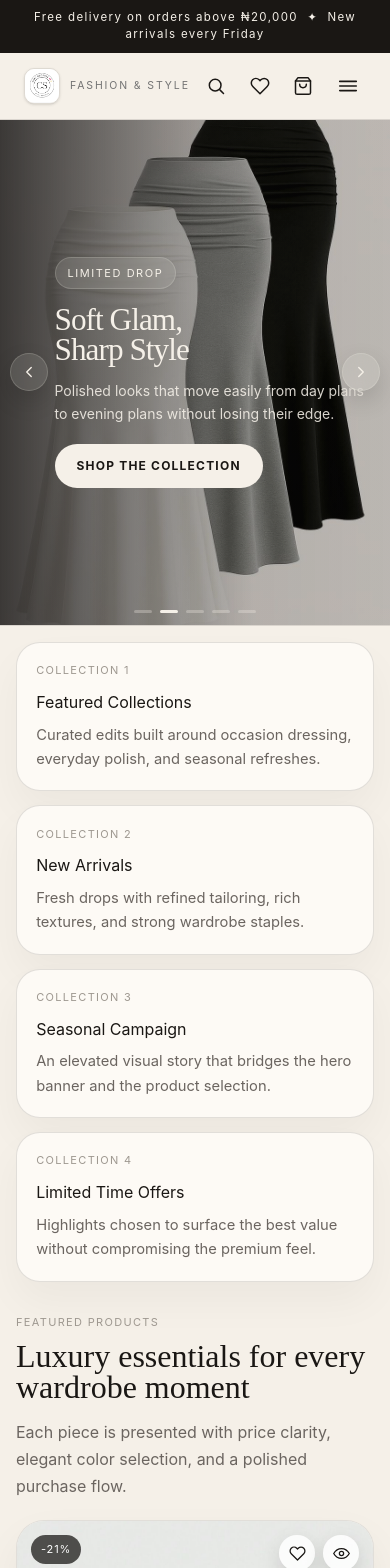
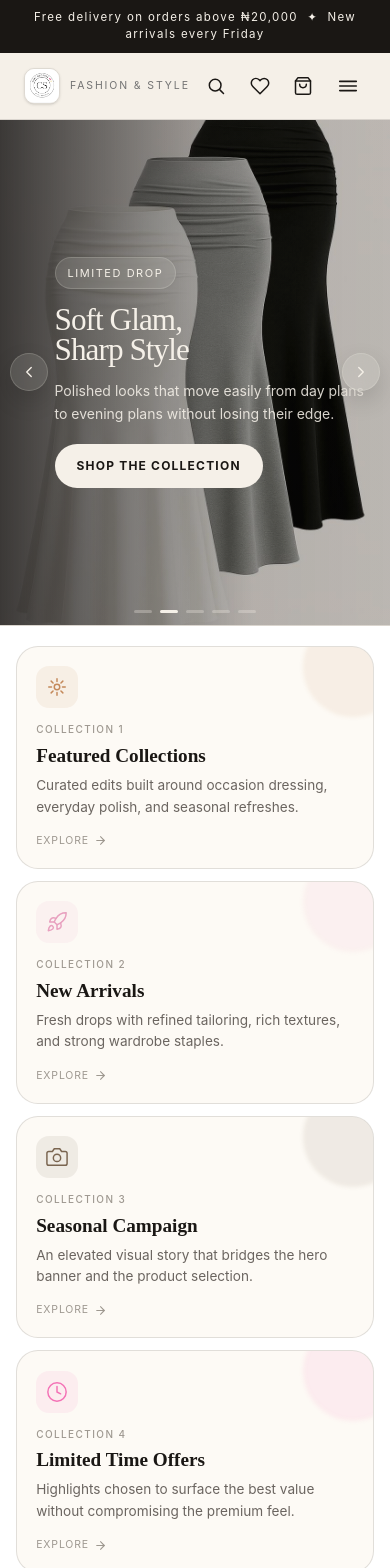
Before and after one commit to mubarak-cod/chicshoppae, a Next.js app: page /shop in a window 390 px wide. Shown: the top 1568 px of the page. Built offline with nearby package versions, Linux system fonts and the light colour scheme.

Commit message:
updated code

```diff
--- a/app/shop/page.jsx
+++ b/app/shop/page.jsx
@@ -1,14 +1,15 @@
 import ShopHero from "@/components/shop/ShopHero";
+import ProductGrid from "@/components/shop/ProductGrid";
 import PromoSection from "@/components/shop/PromoSection";
-import ProductGrid from "@/components/shop/ProductGrid";
-import products from "@/data/products.json";
-
+import products  from "@/data/products.json";
 export default function ShopPage() {
   return (
-    <>
+    <main className="min-h-screen bg-white">
       <ShopHero />
+
       <PromoSection />
+
       <ProductGrid products={products} />
-    </>
+    </main>
   );
 }
--- a/components/shop/PromoSection.jsx
+++ b/components/shop/PromoSection.jsx
@@ -6,62 +6,186 @@ const promos = [
   {
     title: "Featured Collections",
     text: "Curated edits built around occasion dressing, everyday polish, and seasonal refreshes.",
+    icon: "sparkles",
+    accent: "#C4895A",
   },
   {
     title: "New Arrivals",
     text: "Fresh drops with refined tailoring, rich textures, and strong wardrobe staples.",
+    icon: "rocket",
+    accent: "#E8A0BF",
   },
   {
     title: "Seasonal Campaign",
     text: "An elevated visual story that bridges the hero banner and the product selection.",
+    icon: "camera",
+    accent: "#7A6550",
   },
   {
     title: "Limited Time Offers",
     text: "Highlights chosen to surface the best value without compromising the premium feel.",
+    icon: "clock",
+    accent: "#F472B6",
   },
 ];
+
+const icons = {
+  sparkles: (
+    <svg width="22" height="22" viewBox="0 0 24 24" fill="none" stroke="currentColor" strokeWidth="1.6" strokeLinecap="round" strokeLinejoin="round">
+      <path d="M12 3v3M12 18v3M3 12h3M18 12h3M5.6 5.6l2.1 2.1M16.3 16.3l2.1 2.1M5.6 18.4l2.1-2.1M16.3 7.7l2.1-2.1" />
+      <circle cx="12" cy="12" r="3" />
+    </svg>
+  ),
+  rocket: (
+    <svg width="22" height="22" viewBox="0 0 24 24" fill="none" stroke="currentColor" strokeWidth="1.6" strokeLinecap="round" strokeLinejoin="round">
+      <path d="M4.5 16.5c-1.5 1.26-2 5-2 5s3.74-.5 5-2c.71-.84.7-2.13-.09-2.91a2.18 2.18 0 0 0-2.91-.09z" />
+      <path d="M12 15l-3-3a22 22 0 0 1 2-3.95A12.88 12.88 0 0 1 22 2c0 2.72-.78 7.5-6 11a22.35 22.35 0 0 1-4 2z" />
+      <path d="M9 12H4s.55-3.03 2-4c1.62-1.08 5 0 5 0" />
+      <path d="M12 15v5s3.03-.55 4-2c1.08-1.62 0-5 0-5" />
+    </svg>
+  ),
+  camera: (
+    <svg width="22" height="22" viewBox="0 0 24 24" fill="none" stroke="currentColor" strokeWidth="1.6" strokeLinecap="round" strokeLinejoin="round">
+      <path d="M23 19a2 2 0 0 1-2 2H3a2 2 0 0 1-2-2V8a2 2 0 0 1 2-2h4l2-3h6l2 3h4a2 2 0 0 1 2 2z" />
+      <circle cx="12" cy="13" r="4" />
+    </svg>
+  ),
+  clock: (
+    <svg width="22" height="22" viewBox="0 0 24 24" fill="none" stroke="currentColor" strokeWidth="1.6" strokeLinecap="round" strokeLinejoin="round">
+      <circle cx="12" cy="12" r="10" />
+      <polyline points="12 6 12 12 16 14" />
+    </svg>
+  ),
+};
 
 export default function PromoSection() {
   return (
     <section className="promo-section">
       <style>{`
         .promo-section {
-          padding: clamp(1.25rem, 3vw, 2rem) clamp(1rem, 4vw, 3rem) 0;
+          padding: clamp(1.5rem, 3vw, 2.5rem) clamp(1rem, 4vw, 3rem) 0;
         }
 
         .promo-shell {
           display: grid;
           grid-template-columns: repeat(4, minmax(0, 1fr));
-          gap: 14px;
+          gap: 16px;
         }
 
         .promo-card {
-          padding: 1.2rem;
-          border-radius: 24px;
-          border: 1px solid var(--border);
-          background: var(--bg-card);
-          box-shadow: 0 20px 40px rgba(0, 0, 0, 0.04);
-          min-height: 140px;
+          position: relative;
+          padding: 1.4rem 1.3rem;
+          border-radius: 22px;
+          border: 0.5px solid var(--border, rgba(26,23,20,0.1));
+          background: var(--bg-card, #FDFAF5);
+          min-height: 168px;
+          overflow: hidden;
+          cursor: default;
+          display: flex;
+          flex-direction: column;
+        }
+
+        /* Soft decorative blob behind icon */
+        .promo-blob {
+          position: absolute;
+          top: -30px;
+          right: -30px;
+          width: 100px;
+          height: 100px;
+          border-radius: 50%;
+          opacity: 0.10;
+          filter: blur(2px);
+          transition: transform 0.5s cubic-bezier(0.22,1,0.36,1), opacity 0.4s;
+        }
+
+        .promo-card:hover .promo-blob {
+          transform: scale(1.5);
+          opacity: 0.16;
+        }
+
+        .promo-icon {
+          width: 42px;
+          height: 42px;
+          border-radius: 13px;
+          display: flex;
+          align-items: center;
+          justify-content: center;
+          margin-bottom: 0.9rem;
+          position: relative;
+          z-index: 1;
+          flex-shrink: 0;
+          transition: transform 0.35s cubic-bezier(0.34,1.56,0.64,1);
+        }
+
+        .promo-card:hover .promo-icon {
+          transform: rotate(-6deg) scale(1.08);
         }
 
         .promo-kicker {
-          font-size: 11px;
+          font-size: 10px;
           text-transform: uppercase;
-          letter-spacing: 0.12em;
-          color: var(--text-muted);
-          margin-bottom: 0.7rem;
+          letter-spacing: 0.14em;
+          color: var(--text-muted, #9E9890);
+          margin-bottom: 0.4rem;
+          position: relative;
+          z-index: 1;
+          font-weight: 500;
         }
 
         .promo-title {
-          font-size: 1rem;
-          margin-bottom: 0.55rem;
-          color: var(--text-primary);
+          font-family: 'Cormorant Garamond', serif;
+          font-size: 1.2rem;
+          font-weight: 600;
+          margin-bottom: 0.5rem;
+          color: var(--text-primary, #1A1714);
+          position: relative;
+          z-index: 1;
+          line-height: 1.2;
         }
 
         .promo-text {
-          font-size: 0.92rem;
-          line-height: 1.65;
-          color: var(--text-secondary);
+          font-size: 0.85rem;
+          line-height: 1.6;
+          color: var(--text-secondary, #6B6560);
+          position: relative;
+          z-index: 1;
+          flex: 1;
+        }
+
+        .promo-arrow {
+          margin-top: 0.9rem;
+          display: inline-flex;
+          align-items: center;
+          gap: 5px;
+          font-size: 10.5px;
+          letter-spacing: 0.08em;
+          text-transform: uppercase;
+          color: var(--text-muted, #9E9890);
+          position: relative;
+          z-index: 1;
+          width: fit-content;
+          transition: gap 0.25s, color 0.25s;
+        }
+
+        .promo-card:hover .promo-arrow {
+          gap: 9px;
+          color: var(--text-primary, #1A1714);
+        }
+
+        .promo-arrow svg { transition: transform 0.25s; }
+        .promo-card:hover .promo-arrow svg { transform: translateX(2px); }
+
+        /* Bottom accent line that draws in on hover */
+        .promo-line {
+          position: absolute;
+          bottom: 0; left: 0;
+          height: 2px;
+          width: 0%;
+          transition: width 0.4s cubic-bezier(0.22,1,0.36,1);
+        }
+
+        .promo-card:hover .promo-line {
+          width: 100%;
         }
 
         @media (max-width: 1100px) {
@@ -69,8 +193,9 @@ export default function PromoSection() {
         }
 
         @media (max-width: 640px) {
-          .promo-section { padding-top: 1rem; }
-          .promo-shell { grid-template-columns: 1fr; }
+          .promo-section { padding-top: 1.25rem; }
+          .promo-shell { grid-template-columns: 1fr; gap: 12px; }
+          .promo-card { min-height: unset; padding: 1.2rem; }
         }
       `}</style>
 
@@ -79,14 +204,46 @@ export default function PromoSection() {
           <motion.article
             key={promo.title}
             className="promo-card"
-            initial={{ opacity: 0, y: 18 }}
-            whileInView={{ opacity: 1, y: 0 }}
+            initial={{ opacity: 0, y: 24, scale: 0.97 }}
+            whileInView={{ opacity: 1, y: 0, scale: 1 }}
             viewport={{ once: true, amount: 0.2 }}
-            transition={{ duration: 0.35, delay: index * 0.05 }}
+            transition={{
+              duration: 0.5,
+              delay: index * 0.08,
+              ease: [0.22, 1, 0.36, 1],
+            }}
+            whileHover={{ y: -5 }}
           >
+            <div
+              className="promo-blob"
+              style={{ background: promo.accent }}
+            />
+            <div
+              className="promo-icon"
+              style={{
+                background: `${promo.accent}1A`,
+                color: promo.accent,
+              }}
+            >
+              {icons[promo.icon]}
+            </div>
+
             <div className="promo-kicker">Collection {index + 1}</div>
             <h2 className="promo-title">{promo.title}</h2>
             <p className="promo-text">{promo.text}</p>
+
+            <span className="promo-arrow">
+              Explore
+              <svg width="13" height="13" viewBox="0 0 24 24" fill="none" stroke="currentColor" strokeWidth="2" strokeLinecap="round" strokeLinejoin="round">
+                <line x1="5" y1="12" x2="19" y2="12" />
+                <polyline points="12 5 19 12 12 19" />
+              </svg>
+            </span>
+
+            <div
+              className="promo-line"
+              style={{ background: `linear-gradient(90deg, ${promo.accent}, transparent)` }}
+            />
           </motion.article>
         ))}
       </div>
```
